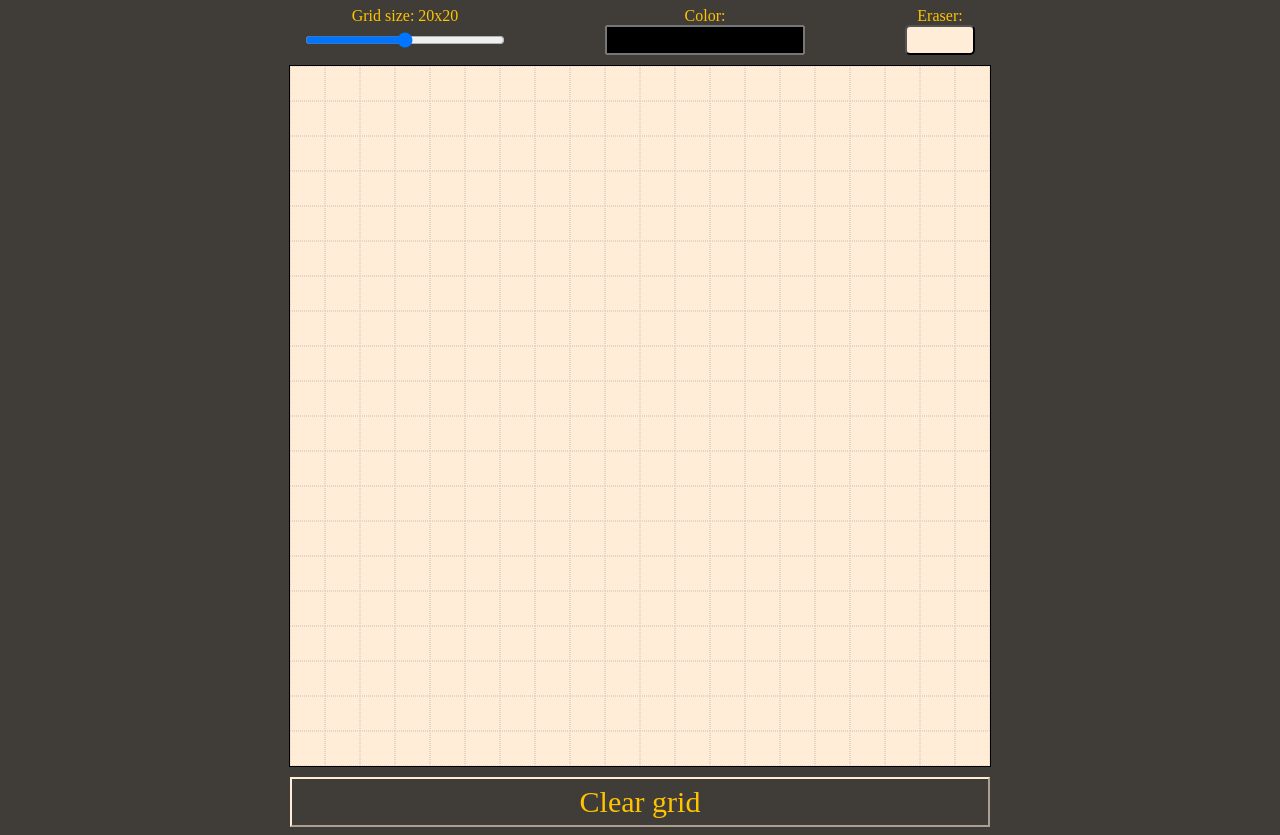
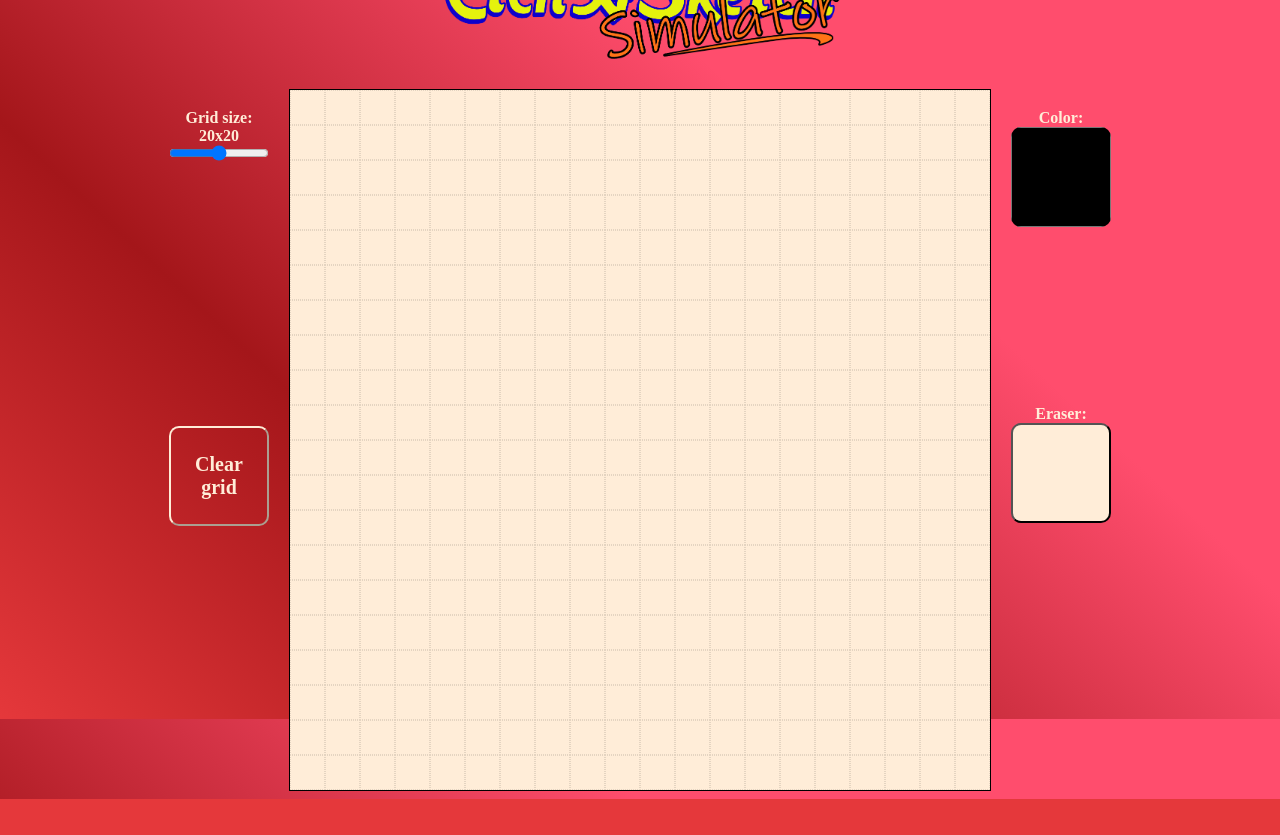
Before and after one commit to tdmgebrisvilis/etch-a-sketch, a plain HTML site: page index.html in a window 1280 px wide. Shown: the part 81-916 px from the top of the page. After the commit the page ends 880 px from the top, so only its background shows below. Drawn offline with Linux system fonts and the light colour scheme.

Commit message:
improve styling, rearrange settings

```diff
--- a/app.css
+++ b/app.css
@@ -1,7 +1,8 @@
 /* Flexbox */
 body,
 .settings,
-.settings > div {
+.settings > div,
+#main-section {
     display: flex;
 }
 
@@ -9,7 +10,13 @@ body {
     font-family: JetBrains Mono;
     flex-direction: column;
     align-items: center;
-    background: #403d39;
+    background-color: #e5383b;
+    background-image: linear-gradient(43deg, #e5383b 0%, #a4161a 30%, #ff4d6d 66%);
+
+    background-repeat: no-repeat;
+    background-attachment: fixed;
+    background-size: cover;
+    font-weight: 900;
 }
 
 #grid {
@@ -19,40 +26,58 @@ body {
     display: grid;
     background: #ffedd8;
 }
-
 .settings {
+    color: #ffedd8;
+}
+.settings.left{
     gap: 100px;
     margin-bottom: 10px;
+    flex-direction: column;
+    align-items: flex-end;
 }
 .settings > div {
     flex-direction: column;
 }
+.settings.left,
+.settings.right {
+    flex-direction: column;
+    justify-content: space-between;
+}
 #gridSizeRangeInput,
 #squareColorInput,
-#eraser {
-    width: 200px;
-    height: 30px;
+#eraser,
+#clearButton {
+    width: 100px;
     margin: 0;
     padding: 0;
+    border-radius: 10px;
 }
 
+#squareColorInput {
+    border: none;
+    height: 100px;
+}
 #eraser {
-    width: 70px;
+    height: 100px;
     box-sizing: border-box;
     background: #ffedd8;
-    border-radius: 5px;
 }
 #clearButton {
-    width: 700px;
-    height: 50px;
+    color: #ffedd8;
+    font-weight: 900;
+    height: 100px;
     margin-top: 10px;
     background: inherit;
     border-color: #ffedd8;
     font-family: JetBrains Mono;
-    font-size: 30px;
+    font-size: 20px;
     transition: all .07s ease;
+    display: block;
 }
-#clearButton:hover {
+#clearButton:hover,
+#squareColorInput:hover,
+#eraser:hover {
+
     box-shadow: 0 0 5px #ffc600;
   }
   label {
@@ -62,13 +87,6 @@ body {
     box-sizing: border-box;
     border: 0.5px dotted rgba(0, 0, 0, 0.1);
 }
-
-h1,
-label,
-#clearButton {
-    color: #ffc300;
-}
-
 
 .nonDrag {
     /* user-drag: none; */
@@ -82,3 +100,16 @@ label,
 input[type="color"]::-webkit-color-swatch-wrapper {
     padding: 0;
 }
+
+img {
+    width: 400px;
+    margin: 30px;
+}
+
+.settings {
+    margin: 20px;
+}
+
+#eraser {
+    margin-bottom: 70px;
+}
--- a/app.js
+++ b/app.js
@@ -21,7 +21,7 @@ squareColorInput.addEventListener('input', () => {
 eraser.addEventListener('click', changeToEraserColor)
 squareColorInput.addEventListener('click', () => color = colorBeforeErasing)
 clearButton.addEventListener('click', () => squares.forEach(square => square.style.background = '#ffedd8'))
-
+grid.addEventListener('contextmenu', (e) => e.preventDefault());
 
 function makeNewGrid(){
     grid.replaceChildren(); // remove previous squares
@@ -35,6 +35,7 @@ function makeNewGrid(){
     }
     gridSizeIndex.innerText = `${gridSizeRangeInput.value}x${gridSizeRangeInput.value}`;
     squares = grid.childNodes
+    // event listener to draw:
     squares.forEach(square => square.addEventListener('mousedown', draw))
 }
 
--- a/index.html
+++ b/index.html
@@ -8,13 +8,21 @@
     <link rel="stylesheet" href="app.css">
 </head>
 <body>
-    <h1>Etch-A-Sketch</h1>
-    <div class="settings">
-        <div>
-            <label for="gridSizeRangeInput">Grid size: <span class="gridSizeIndex"></span></label>
+    <!-- <h1>Etch-A-Sketch</h1> -->
+    <img src="imgs/etch-a-sketch-simulator.png" alt="">
+    <div id="main-section">
+        <div class="settings left">
+            <div id="gridInputContainer">
+                <label for="gridSizeRangeInput">Grid size:
+                    <br>
+                    <span class="gridSizeIndex"></span></label>
                 <input type="range" name="gridSizeRangeInput" id="gridSizeRangeInput" min="10" max="30" value="20">
-
             </div>
+            <button id="clearButton">Clear<br>grid</button>
+            <div class="empty"></div>
+        </div>
+        <div id="grid"></div>
+        <div class="settings right">
             <div>
                 <label for="squareColorInput">Color:</label>
                 <input type="color" name="squareColorInput" id="squareColorInput">
@@ -23,9 +31,11 @@
                 <label for="eraser">Eraser:</label>
                 <button id="eraser"></button>
             </div>
+            <div class="empty"></div>
+
+
         </div>
-    <div id="grid"></div>
-    <button id="clearButton">Clear grid</button>
+    </div>
     <script src="./app.js"></script>
 </body>
 </html>
```
Also changed, not shown: imgs/etch-a-sketch-simulator.png (added). Lines whose indentation alone changed are shown as unchanged.
